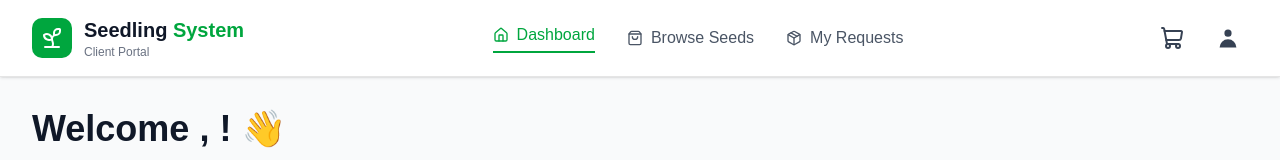
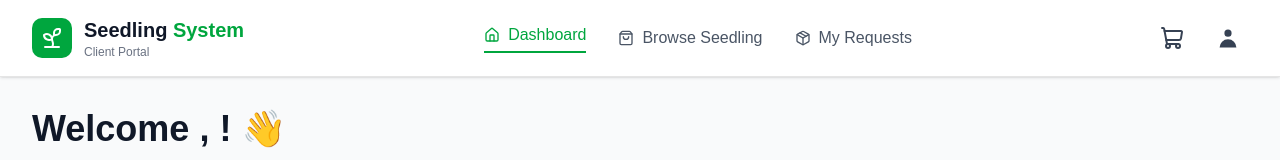
Before and after one commit to cLeAr2468/SeedMIS-client, a React (Vite) app in the folder client/: page /dashboard in a window 1280 px wide. Shown: the top 160 px of the page. Built offline with nearby package versions, Linux system fonts and the light colour scheme; no server answers; sample sign-in values are in the browser's storage.

Commit message:
seeds change into seedling

```diff
--- a/client/src/components/layout/DesktopSidebar.jsx
+++ b/client/src/components/layout/DesktopSidebar.jsx
@@ -19,7 +19,7 @@ const DesktopSidebar = ({ cartCount = 0, onCartClick }) => {
 
   const navItems = [
     { label: 'Dashboard', path: '/dashboard', icon: Home },
-    { label: 'Browse Seeds', path: '/shop', icon: ShoppingBag },
+    { label: 'Browse Seedling', path: '/shop', icon: ShoppingBag },
     { label: 'My Requests', path: '/orders', icon: Package },
   ];
 
```
